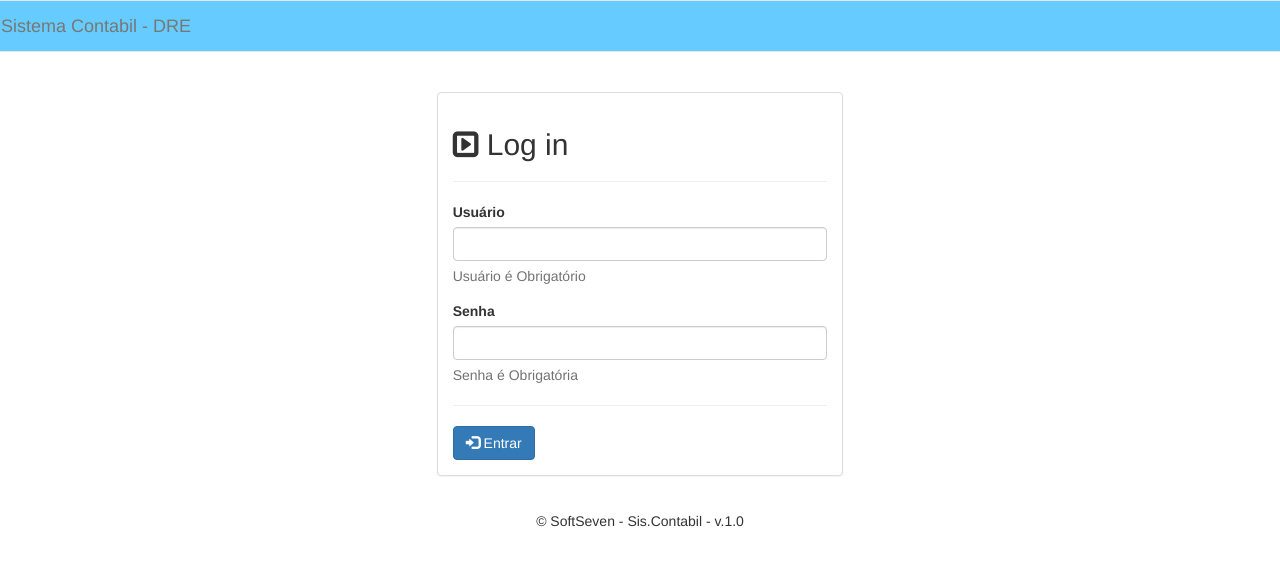
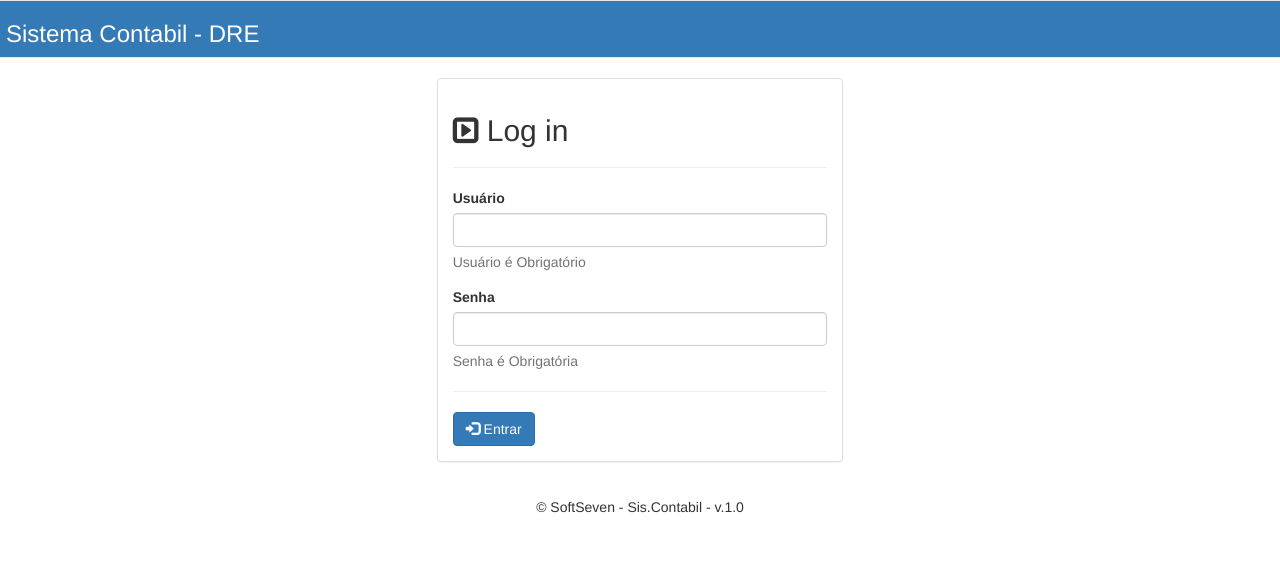
Before and after one commit to aucame/contabil, a plain HTML site: page index.html in a window 1280 px wide. Drawn offline with Linux system fonts and the light colour scheme.

Commit message:
Pagina de login 31-08

```diff
--- a/index.html
+++ b/index.html
@@ -3,7 +3,7 @@
 <html lang="pt-br">
 
     <head>
-        <title>Contabil</title>
+        <title>Contabil - DRE</title>
         <meta charset="UTF-8">
         <link rel="stylesheet" href="bootstrap/css/bootstrap.min.css" media="" title="no title" charset="utf-8">
         <link rel="stylesheet" href="font-awesome/css/font-awesome.min.css" media="" title="no title" charset="utf-8">
@@ -11,8 +11,9 @@
         <style type="text/css">
             .graystyle {background-color: #f5f5f5;}
             .whitestyle {background-color: #fff;}
-            .azulclaro {background-color: #66ccff;}
-            .frentebranca { font-color: #000000 }
+            .barratitulo {background-color: #337ab7;}
+            .textobranco {color: #fff;}
+
         </style>
 
     </head>
@@ -21,10 +22,8 @@
 
         <div class="row">
             <header>
-                <nav class="navbar navbar-default azulclaro" >
-                    <div class="container-fluid">
-                        <a class="navbar-brand" href="/"><i class="frentebranca"></i>Sistema Contabil - DRE</a>
-                    </div>
+                <nav class="navbar navbar-default barratitulo textobranco" style="margin-bottom: 0px !important;">
+                    <h3>&nbsp;&nbsp; Sistema Contabil - DRE</h3>
                 </nav>
             </header>
         </div>
@@ -49,7 +48,6 @@
                                             </div>
                                         <hr>
                                             <div class="form-actions">
-                                                <!-- <button type="submit" ng-disabled="form.$invalid" class="btn btn-primary">Login</button> -->
                                                 <button type="submit" class="btn btn-primary" ng-disabled="isDisabled"><span class="glyphicon glyphicon-log-in"></span> Entrar</button>
                                             </div>
                                     </form>
```
